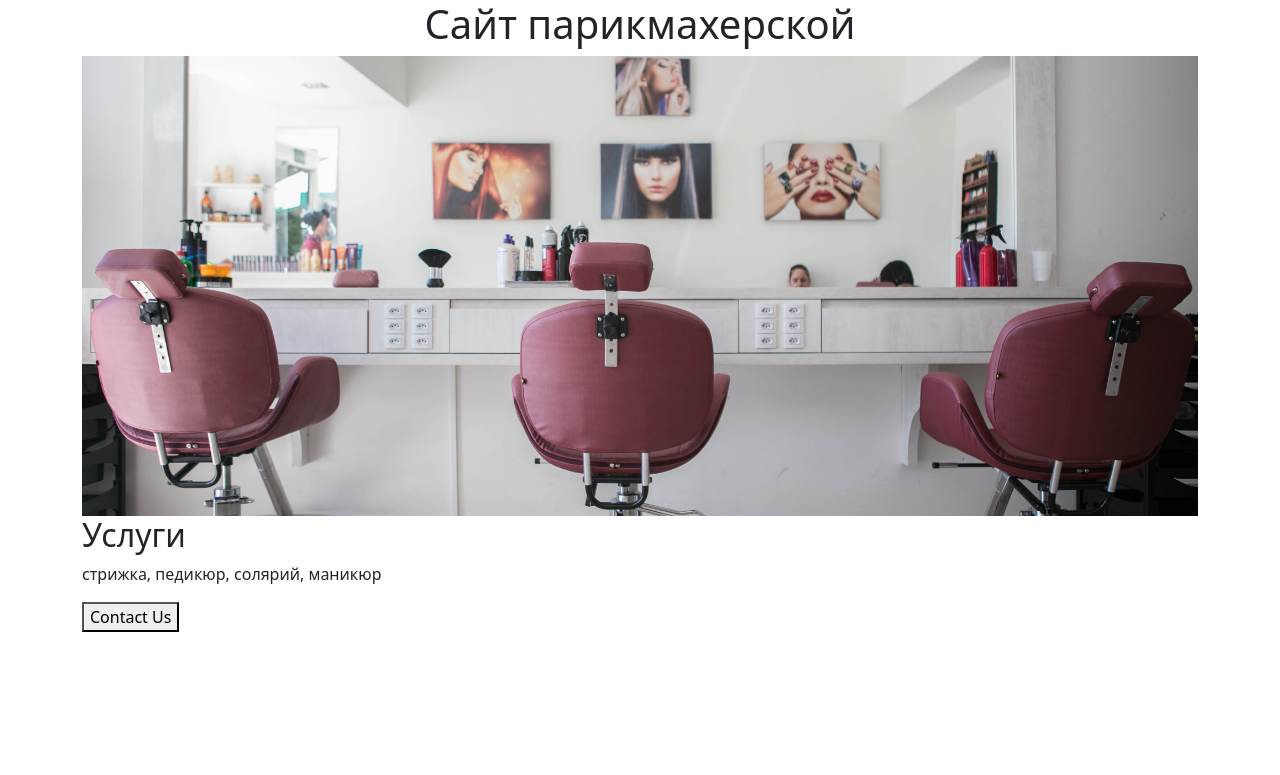
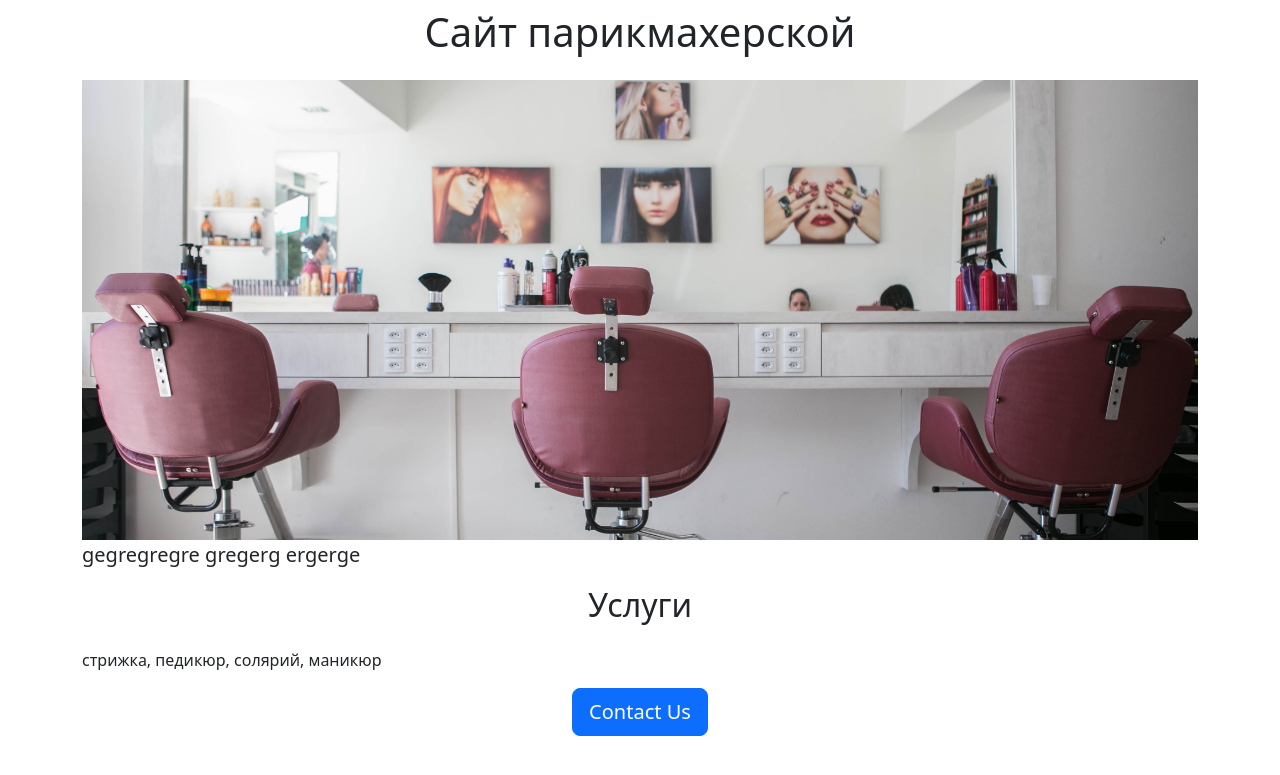
Before and after one commit to mazytka/cursach, a Flask app: page / in a window 1280 px wide. Shown: the top 775 px of the page. Run offline with Flask 3, Linux system fonts and the light colour scheme.

Commit message:
v-1 html

```diff
--- a/templates/home.html
+++ b/templates/home.html
@@ -17,12 +17,15 @@
 </head>
 <body>
     <div class="container">
-     <h1 class="text-center">Сайт парикмахерской</h1>
+     <h1 class="text-center mb-4 mt-2" >Сайт парикмахерской</h1>
      <img class="img-fluid" id="header_img" src="static/head_img.jpg" width="500">
-     <h2>Услуги</h2>
+        <p class="lead">
+            gegregregre gregerg ergerge
+        </p>
+     <h2 class="text-center mb-4 mt-2">Услуги</h2>
      <p>стрижка, педикюр, солярий, маникюр</p>
-     <div>
-     <button>Contact Us</button>
+     <div class="text-center">
+     <button type="button" class="btn-lg btn btn-primary">Contact Us</button>
      </div>
     </div>
 </body>
```
